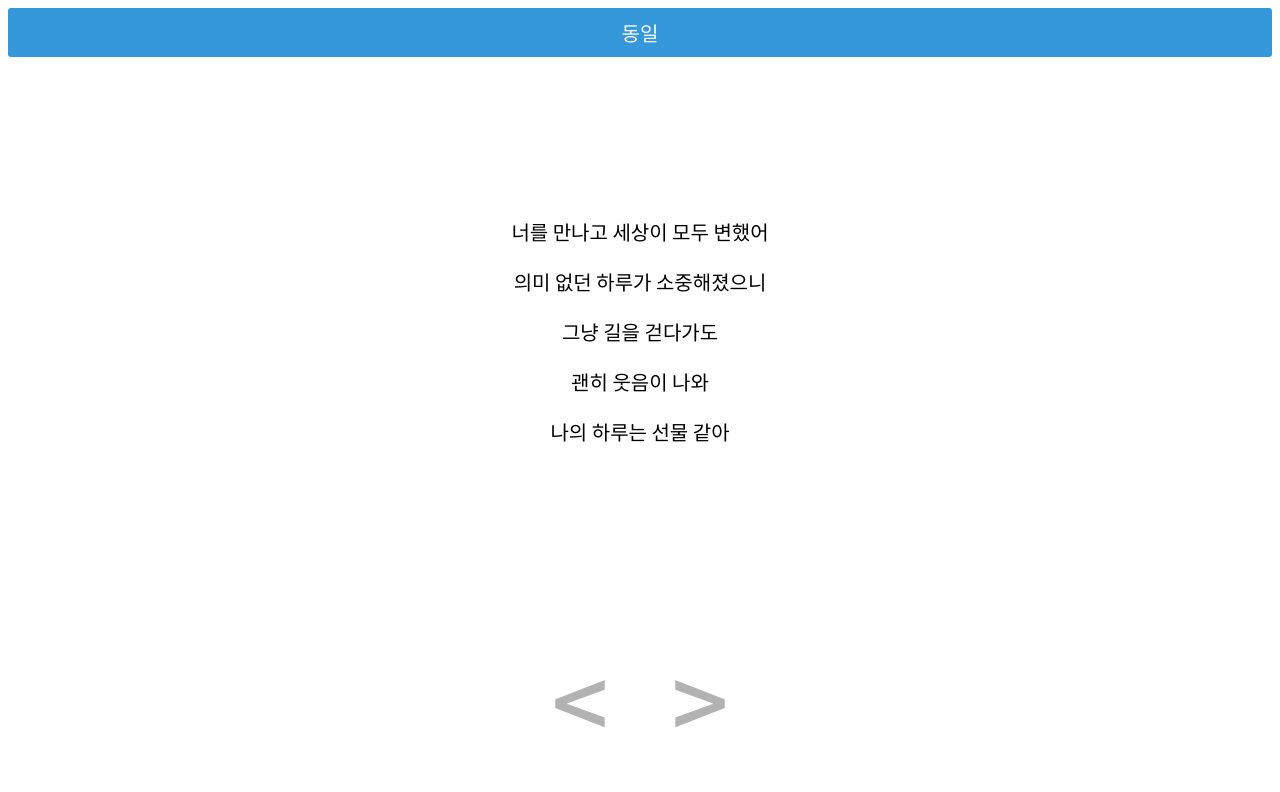
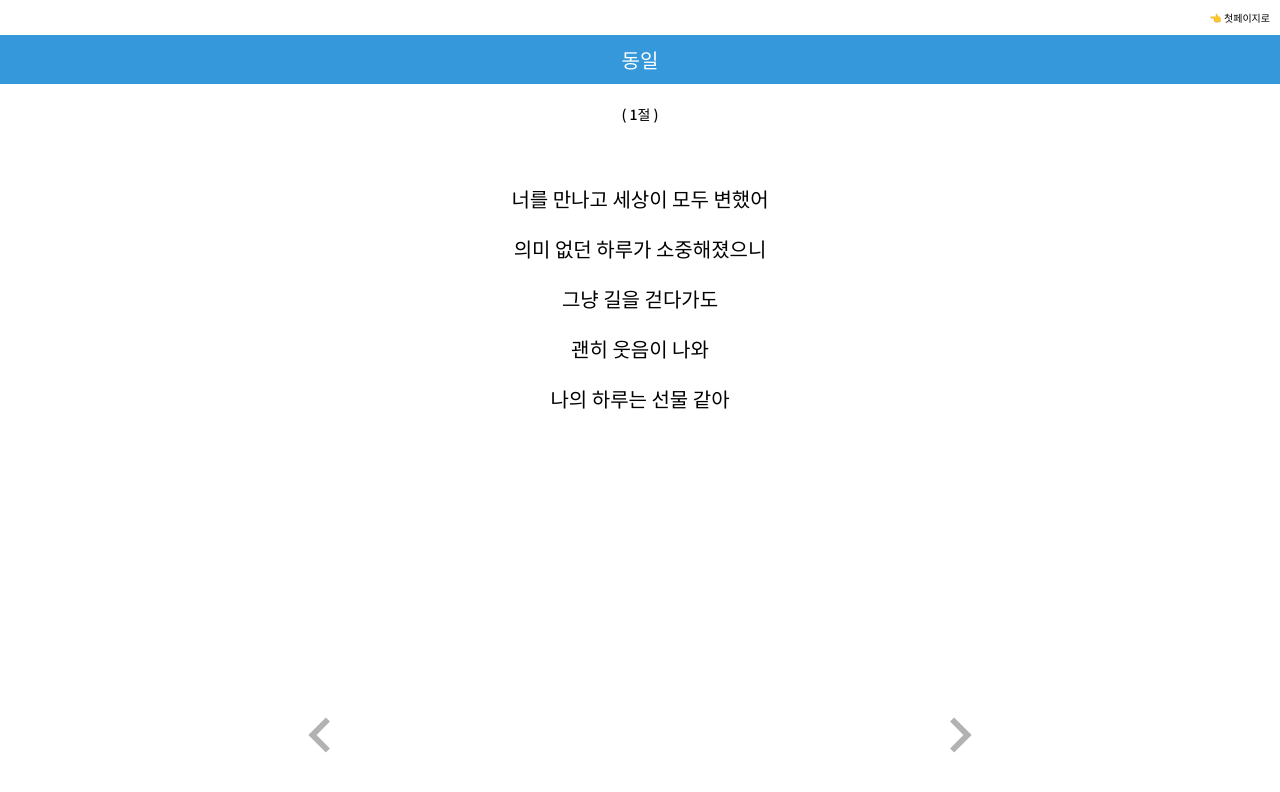
Before and after one commit to devstefancho/song, a React (Create React App) app: page / in a window 1280 px wide. Shown: the top 792 px of the page. Built offline with nearby package versions, Linux system fonts and the light colour scheme.

Commit message:
verse추가, ui배치 수정, navigator를 icon으로 변경, 첫페이지 버튼추가

```diff
--- a/package.json
+++ b/package.json
@@ -9,6 +9,7 @@
     "@testing-library/user-event": "^13.5.0",
     "react": "^18.0.0",
     "react-dom": "^18.0.0",
+    "react-icons": "^4.3.1",
     "react-scripts": "5.0.1",
     "web-vitals": "^2.1.4"
   },
--- a/src/components/Lyrics.css
+++ b/src/components/Lyrics.css
@@ -2,6 +2,7 @@
   font-family: 'Noto Sans KR', sans-serif;
   font-size: 20px;
   text-align: center;
+  margin: 0;
 }
 
 .container {
@@ -12,12 +13,22 @@
 
 .center {
   margin-bottom: auto;
-    margin-top: 100px;
 }
 
 section {
   white-space: pre;
   line-height: 2.5;
+}
+
+.go-first-page {
+  margin-left: auto;
+  padding: 10px;
+  font-size: 10px;
+}
+
+.verse-number {
+  font-size: 14px;
+  margin-top: 20px;
 }
 
 .arrow-box {
@@ -27,15 +38,17 @@ section {
   transform: translateX(-50%);
   display: flex;
   align-items: center;
-    justify-content: space-evenly;
+  justify-content: space-around;
   margin-bottom: 30px;
+  width: 100%;
+  user-select: none;
 }
 
 .arrow {
-    transition: all .5s;
+  transition: all 0.5s;
   width: 120px;
-    font-size: 100px;
-    color: rgba(0,0,0,.3);
+  color: rgba(0, 0, 0, 0.3);
+  font-size: 70px;
 }
 
 .arrow:active {
@@ -45,5 +58,4 @@ section {
 .tag {
   color: white;
   padding: 10px;
-    border-radius: 3px;
 }
--- a/src/components/Lyrics.js
+++ b/src/components/Lyrics.js
@@ -1,6 +1,8 @@
 import { useState } from 'react';
+import { MdNavigateBefore, MdNavigateNext } from 'react-icons/md';
 import './Lyrics.css';
 import { data } from './data';
+
 
 export function Lyrics() {
     const [idx, setIdx] = useState(0)
@@ -12,14 +14,18 @@ export function Lyrics() {
     }
     return (
         <div className="container">
-            <div className={`tag`} style={{ backgroundColor: data[idx].color }}>{data[idx].tag}</div>
+            <div className="go-first-page" onClick={() => setIdx(0)}>👈 첫페이지로</div>
+            <div className={`tag`} style={{ backgroundColor: data[idx].color }}>
+                {data[idx].tag}
+            </div>
+            <div className="verse-number">( {data[idx].verse}절 )</div>
             <div className='center'>
                 <section className={data[idx].class}>{data[idx].text}</section>
             </div>
             <div className="arrow-box">
-                <div onClick={prevClickHandler} className="arrow">&lt;</div>
-                <div onClick={nextClickHandler} className="arrow">&gt;</div>
-            </div>
-        </div>
+                <MdNavigateBefore onClick={prevClickHandler} className="arrow"></MdNavigateBefore>
+                <MdNavigateNext onClick={nextClickHandler} className="arrow"></MdNavigateNext>
+            </div >
+        </div >
     )
 }
--- a/src/components/data.js
+++ b/src/components/data.js
@@ -6,6 +6,7 @@ export const data = [
     {
         tag: '동일',
         color: blue,
+        verse: 1,
         text: `
 너를 만나고 세상이 모두 변했어
 의미 없던 하루가 소중해졌으니
@@ -17,6 +18,7 @@ export const data = [
     {
         tag: '성진',
         color: red,
+        verse: 1,
         text: `
 내게 다가왔던 그 순간부터
 작은 기적을 안겨준
@@ -27,6 +29,7 @@ export const data = [
     {
         tag: '동일',
         color: blue,
+        verse: 1,
         text: `
 수많은 사람들 중에
 내 곁을 지켜준 사람
@@ -39,6 +42,7 @@ export const data = [
     {
         tag: '성진',
         color: red,
+        verse: 2,
         text: `
 나의 세상은 너 하나로 가득해서
 나의 계절은 항상 따뜻했어
@@ -50,6 +54,7 @@ export const data = [
     {
         tag: '동일',
         color: blue,
+        verse: 2,
         text: `
 내게 다가왔던 그 순간부터
 작은 기적을 안겨준
@@ -60,6 +65,7 @@ export const data = [
     {
         tag: '성진',
         color: red,
+        verse: 2,
         text: `
 수많은 사람들 중에
 내 곁을 지켜준 사람
@@ -72,6 +78,7 @@ export const data = [
     {
         tag: '동일',
         color: blue,
+        verse: 2,
         text: `
 이토록 눈부시게 아름다운 날
 약속할게 영원토록
@@ -81,6 +88,7 @@ export const data = [
     {
         tag: '성진',
         color: red,
+        verse: 2,
         text: `
 (선태 마이크주기)
 고마워 한없이 네게 감사해
@@ -90,6 +98,7 @@ export const data = [
     {
         tag: '선태',
         color: green,
+        verse: 2,
         text: `
 우리가 걷는 이 길이
 때론 힘이 들어도
```
Also changed, not shown: 1 other file (tests, documents, lock files or other folders). Lines whose indentation alone changed are shown as unchanged.
